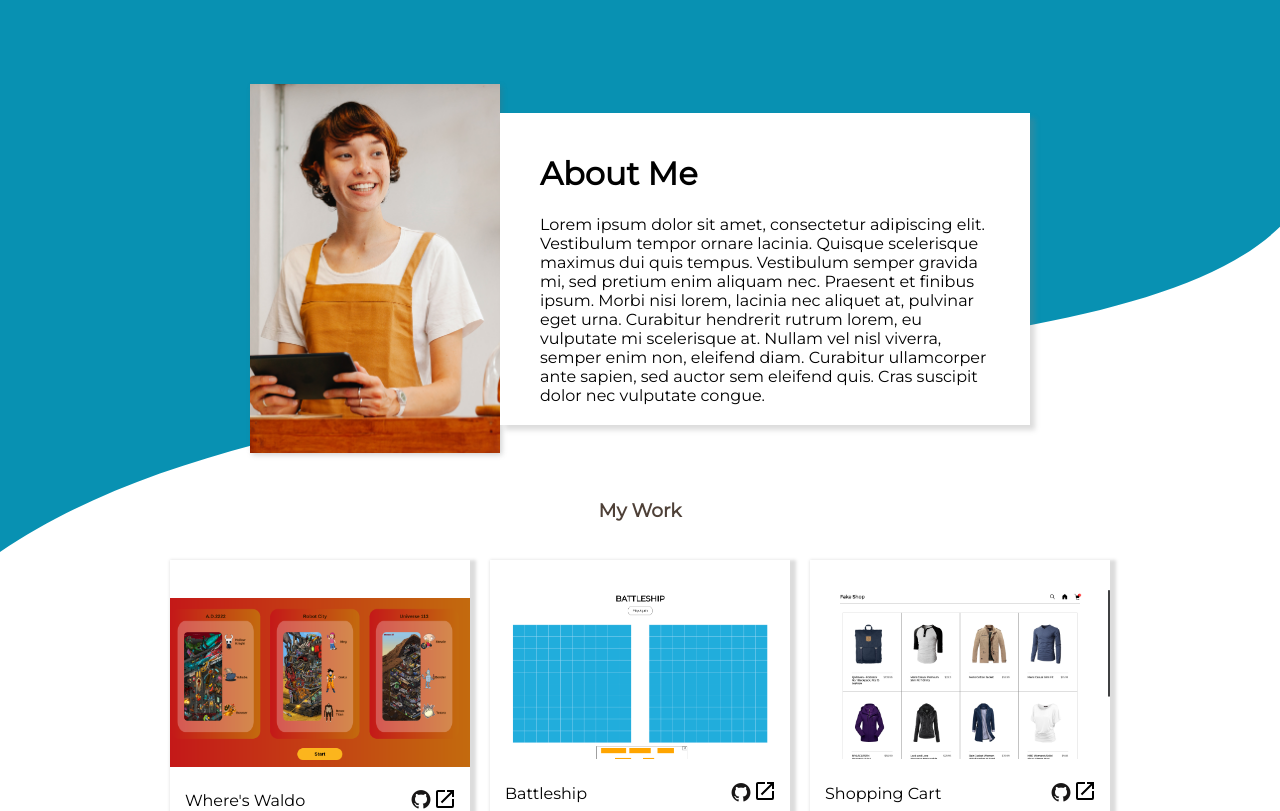
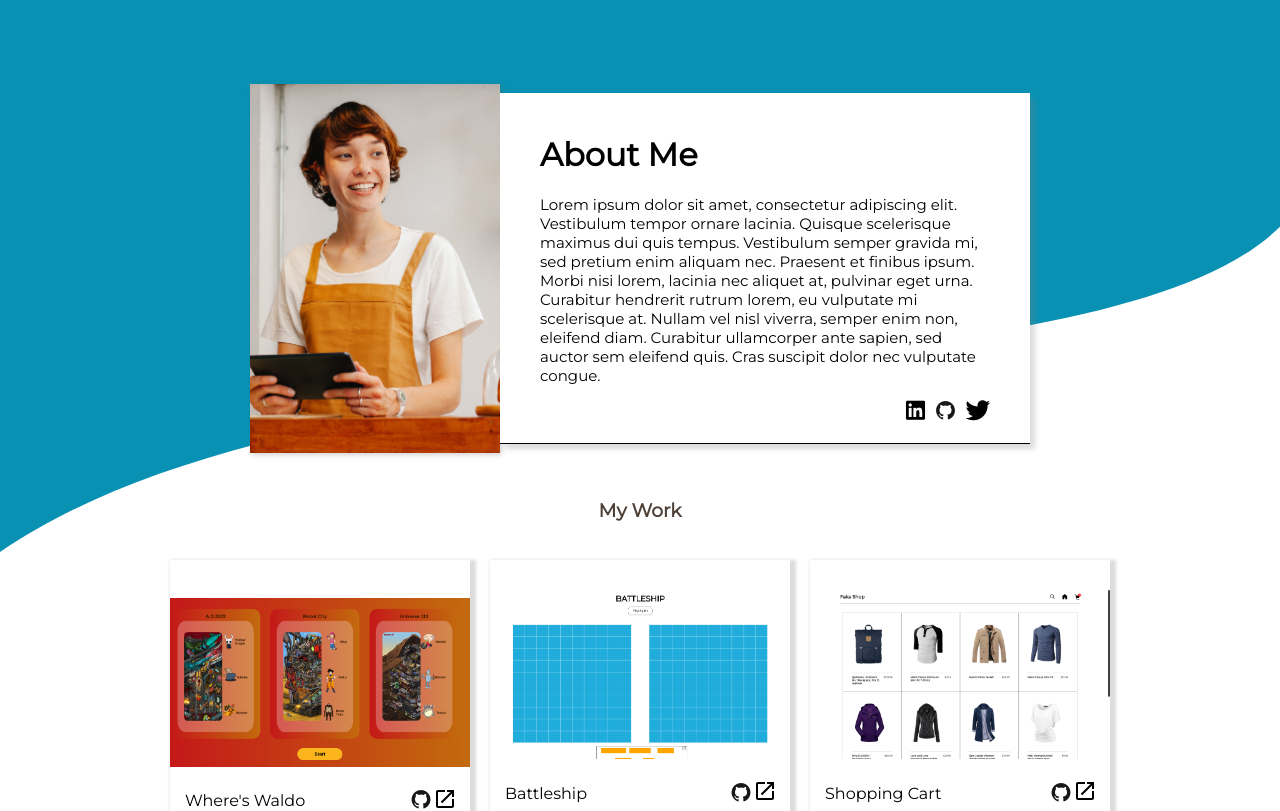
Before and after one commit to itsaflamingo/personal-portfolio, a React (Create React App) app: page / in a window 1280 px wide. Shown: the top 811 px of the page. Built offline with nearby package versions, Linux system fonts and the light colour scheme.

Commit message:
Added social icons to about me, adjusted font size.

```diff
--- a/src/components/AboutMe.js
+++ b/src/components/AboutMe.js
@@ -1,10 +1,16 @@
+import ProjectLinks from "./ProjectLinks";
+import SocialIcons from "./SocialIcons";
+
 export default function AboutMe() {
     return (
-        <div id='about-me'>
-            <h1>About Me</h1>
-            <p>
-                Lorem ipsum dolor sit amet, consectetur adipiscing elit. Vestibulum tempor ornare lacinia. Quisque scelerisque maximus dui quis tempus. Vestibulum semper gravida mi, sed pretium enim aliquam nec. Praesent et finibus ipsum. Morbi nisi lorem, lacinia nec aliquet at, pulvinar eget urna. Curabitur hendrerit rutrum lorem, eu vulputate mi scelerisque at. Nullam vel nisl viverra, semper enim non, eleifend diam. Curabitur ullamcorper ante sapien, sed auctor sem eleifend quis. Cras suscipit dolor nec vulputate congue.
-            </p>
+        <div id='header'>
+            <div id='about-me'>
+                <h1>About Me</h1>
+                <p>
+                    Lorem ipsum dolor sit amet, consectetur adipiscing elit. Vestibulum tempor ornare lacinia. Quisque scelerisque maximus dui quis tempus. Vestibulum semper gravida mi, sed pretium enim aliquam nec. Praesent et finibus ipsum. Morbi nisi lorem, lacinia nec aliquet at, pulvinar eget urna. Curabitur hendrerit rutrum lorem, eu vulputate mi scelerisque at. Nullam vel nisl viverra, semper enim non, eleifend diam. Curabitur ullamcorper ante sapien, sed auctor sem eleifend quis. Cras suscipit dolor nec vulputate congue.
+                </p>
+            </div>
+            <SocialIcons />
         </div>
     )
 }
--- a/src/components/ContactInfo.js
+++ b/src/components/ContactInfo.js
@@ -1,3 +1,5 @@
+import SocialIcons from "./SocialIcons";
+
 export default function ContactInfo() {
     return (
         <div id='contact-info'>
@@ -19,17 +21,7 @@ export default function ContactInfo() {
                     </div>
                 </div>
 
-                <div id='footer-social'>
-                    <a href='https://www.linkedin.com/in/elizabeth-pinero-984471177/' target='_blank' rel='noreferrer'>
-                        <i className="devicon-linkedin-plain icon"></i>
-                    </a>
-                    <a href='https://github.com/itsaflamingo' target='_blank' rel='noreferrer'>
-                        <i className="devicon-github-original colored icon"></i>
-                    </a>
-                    <a href='https://twitter.com/lizpinero_' target='_blank' rel='noreferrer'>
-                        <i className="devicon-twitter-original icon"></i>
-                    </a>
-                </div>
+                <SocialIcons />
             </div>
         </div>
     )
--- /dev/null
+++ b/src/components/SocialIcons.js
@@ -0,0 +1,15 @@
+export default function SocialIcons() {
+    return (
+        <div id='social'>
+            <a href='https://www.linkedin.com/in/elizabeth-pinero-984471177/' target='_blank' rel='noreferrer'>
+                <i className="devicon-linkedin-plain icon"></i>
+            </a>
+            <a href='https://github.com/itsaflamingo' target='_blank' rel='noreferrer'>
+                <i className="devicon-github-original colored icon"></i>
+            </a>
+            <a href='https://twitter.com/lizpinero_' target='_blank' rel='noreferrer'>
+                <i className="devicon-twitter-original icon"></i>
+            </a>
+        </div>
+    )
+}
--- a/src/styles/App.css
+++ b/src/styles/App.css
@@ -63,7 +63,7 @@ img {
 #my-pic {
     min-width: 250px;
     box-shadow: 2px 2px 5px  #62616146;}
-#about-me {
+#header {
     background-color: white;
     max-width: 450px;
     box-shadow: 5px 5px 5px rgba(128, 128, 128, 0.273);
@@ -71,6 +71,18 @@ img {
     padding-left: 40px;
     padding-right: 40px;
     font-weight: 100;
+}
+#header #social {
+    display: flex;
+    width: 100%;
+    justify-content: flex-end;
+    margin-top: 15px;
+}
+#header #social i {
+    font-size: 20px;
+}
+#about-me p{
+    font-size: 15px;
 }
 /* PROJECTS */
 #projects {
@@ -144,14 +156,14 @@ button {
     align-items: center;
     justify-content: center;
 }
-#footer-social {
+#social {
     height: 20%;
     width: 50%;
     display: flex;
     gap: 10px;
     justify-content: center;
 }
-#footer-social i {
+#social i {
     font-size: 30px;
 }
 .icon {
```
